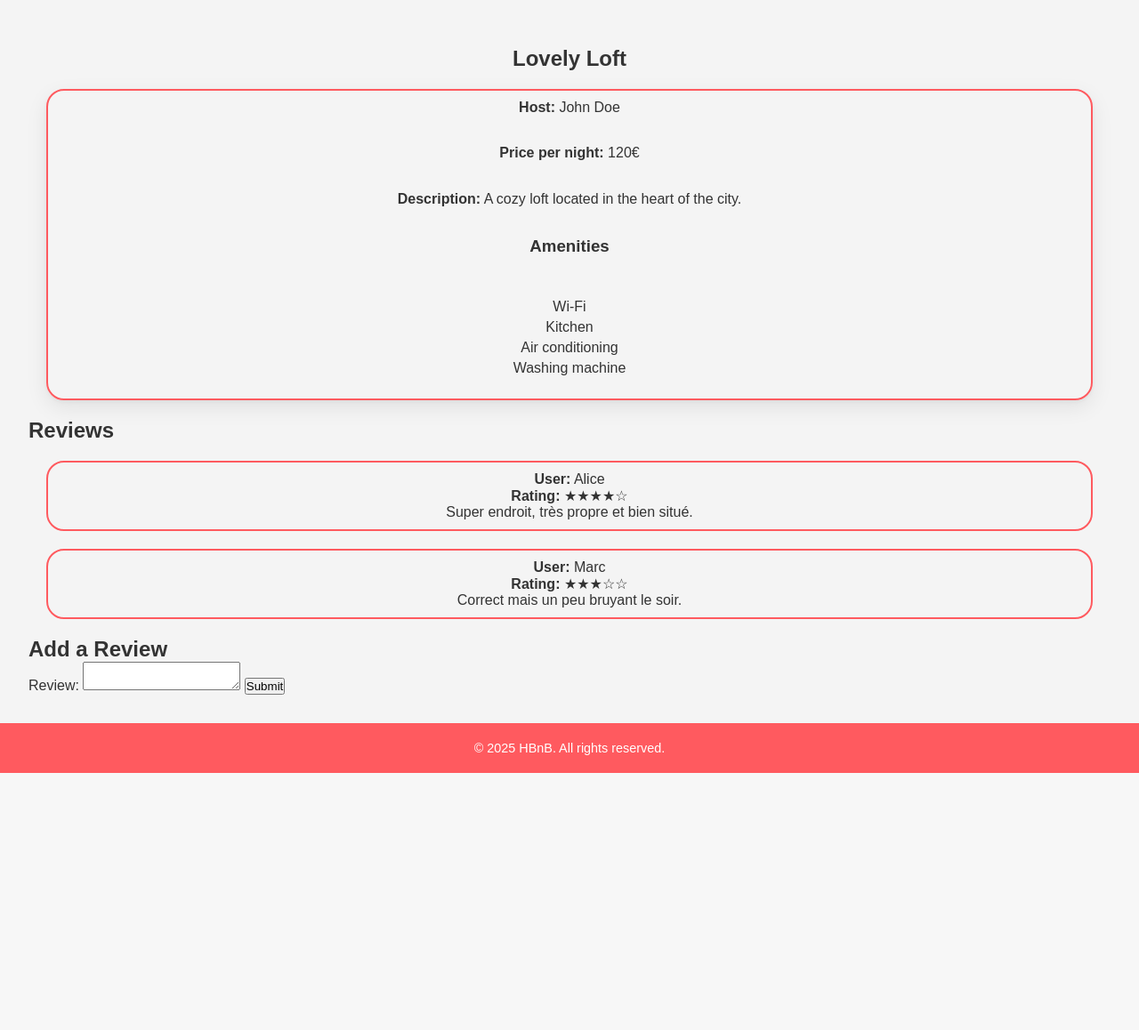
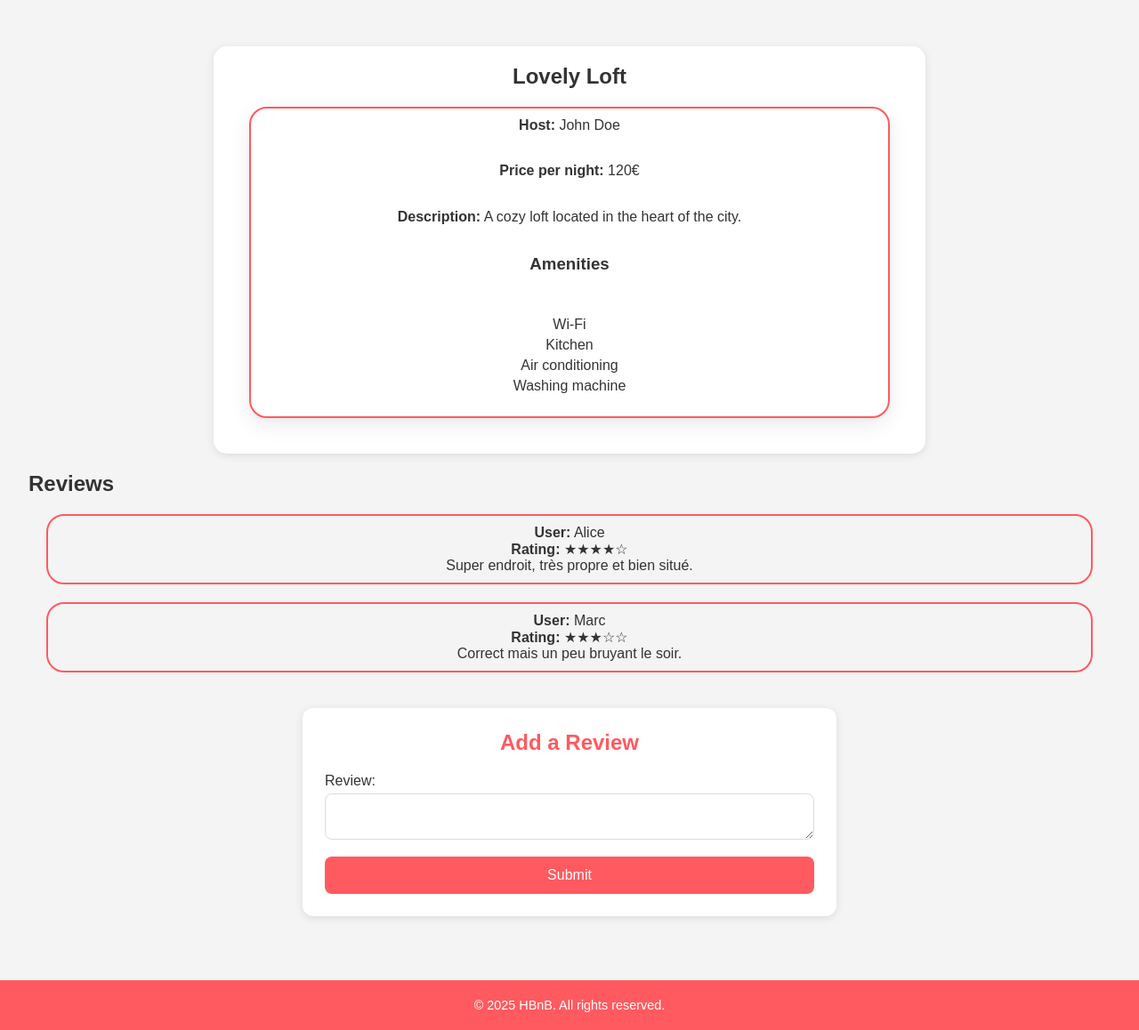
Before and after one commit to Yugz29/holbertonschool-hbnb, a Flask app: page /place in a window 1280 px wide. Shown: the part 119-1277 px from the top of the page at 89% size. Before the commit the page ends 988 px from the top, so only its background shows below. Run offline with Flask 3, Linux system fonts and the light colour scheme.

Commit message:
add: styles

```diff
--- a/part4/app/static/css/style.css
+++ b/part4/app/static/css/style.css
@@ -273,3 +273,132 @@ main {
 .add-review button:hover {
     background-color: #e04e51;
 }
+/* ========================
+   PAGE: PLACE DETAILS
+======================== */
+.place-details {
+    max-width: 800px;
+    margin: 20px auto;
+    padding: 20px;
+    background-color: #fff;
+    border-radius: 15px;
+    box-shadow: 0 2px 10px rgba(0,0,0,0.1);
+}
+
+.place-header {
+    display: flex;
+    justify-content: space-between;
+    align-items: center;
+    margin-bottom: 15px;
+}
+
+.place-header h1 {
+    font-size: 2rem;
+    color: #FF5A5F;
+}
+
+.place-header p.price {
+    font-size: 1.2rem;
+    color: #FF5A5F;
+    font-weight: bold;
+}
+
+.place-details p.description {
+    margin: 15px 0;
+    font-size: 1rem;
+    color: #555;
+    line-height: 1.5;
+}
+
+.place-details .amenities {
+    margin-top: 20px;
+}
+
+.place-details .amenities h2 {
+    font-size: 1.2rem;
+    color: #FF5A5F;
+    margin-bottom: 10px;
+}
+
+.place-details .amenities ul {
+    list-style: none;
+    padding: 0;
+}
+
+.place-details .amenities ul li {
+    padding: 5px 0;
+    font-size: 1rem;
+    color: #333;
+}
+
+.reviews {
+    margin-top: 30px;
+}
+
+.reviews h2 {
+    color: #FF5A5F;
+    margin-bottom: 15px;
+}
+
+.review {
+    border-top: 1px solid #eee;
+    padding: 10px 0;
+}
+
+.review h3 {
+    font-size: 1rem;
+    color: #333;
+    margin-bottom: 5px;
+}
+
+.review p {
+    font-size: 0.95rem;
+    color: #555;
+}
+/* ========================
+   PLACE PAGE: ADD REVIEW
+======================== */
+#add-review {
+    max-width: 600px;
+    margin: 40px auto;
+    padding: 25px;
+    background-color: #fff;
+    border-radius: 12px;
+    box-shadow: 0 2px 10px rgba(0,0,0,0.1);
+}
+
+#add-review h2 {
+    text-align: center;
+    margin-bottom: 20px;
+    color: #FF5A5F;
+}
+
+#add-review label {
+    font-weight: bold #FF5A5F;
+    margin-bottom: 5px;
+    display: block;
+}
+
+#add-review textarea {
+    width: 100%;
+    padding: 10px;
+    border: 1px solid #ddd;
+    border-radius: 8px;
+    margin-bottom: 15px;
+    resize: vertical;
+}
+
+#add-review button {
+    width: 100%;
+    padding: 12px;
+    background-color: #FF5A5F;
+    color: #fff;
+    border: none;
+    border-radius: 8px;
+    font-size: 1rem;
+    cursor: pointer;
+}
+
+#add-review button:hover {
+    background-color: #e04e51;
+}
```
